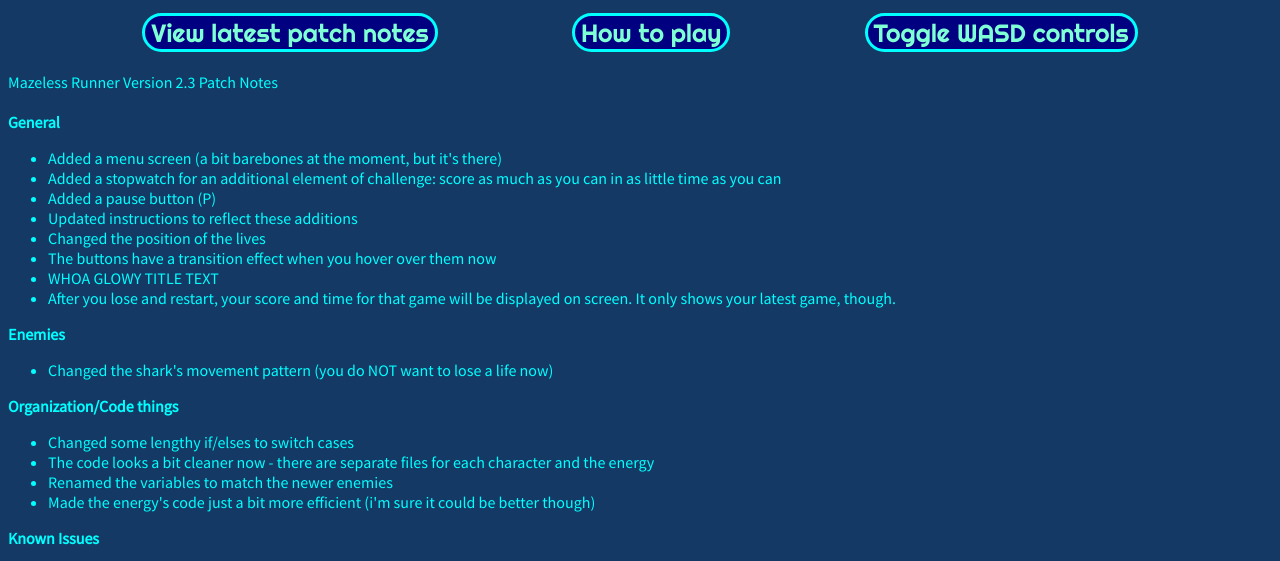
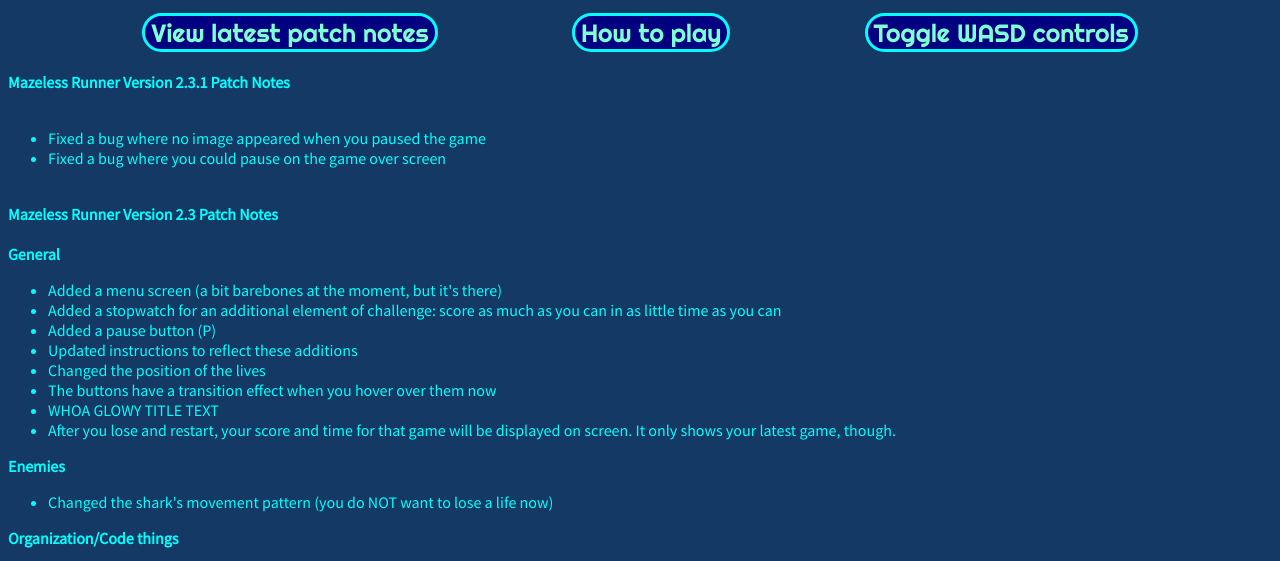
Before and after one commit to chum-bot/mazelessRunner, a plain HTML site: page index.html in a window 1280 px wide. Both pictures are taken after a click on the button "View latest patch notes". Shown: the part 164-725 px from the top of the page. Drawn offline with Linux system fonts and the light colour scheme; a web font is replaced by a local one.

Commit message:
Version 2.3.1

```diff
--- a/index.html
+++ b/index.html
@@ -58,7 +58,15 @@
     }
     function patchNotes() {
       document.getElementById("info").innerHTML =
-        "Mazeless Runner Version 2.3 Patch Notes" +
+      "<b>Mazeless Runner Version 2.3.1 Patch Notes</b>"+
+      '</br>' +
+      '</br>' +
+      "<ul>"+
+        "<li>Fixed a bug where no image appeared when you paused the game</li>"+
+        "<li>Fixed a bug where you could pause on the game over screen</li>"+
+      "</ul>"+
+        "</br>"+
+        "<b>Mazeless Runner Version 2.3 Patch Notes</b>" +
         '</br>' +
         '</br>' +
         "<b>General</b>" +
--- a/js/main.js
+++ b/js/main.js
@@ -191,7 +191,7 @@ function pause(){
       paused = false;
       gamestate = whatsAnEnum.GAMEPLAY;
       get("output_holder").style.opacity = "1";
-      get("everything").style.background = "rgb(19, 57, 100)";
+      get("everything").style.backgroundImage = "none";
       break;
     case false:
       paused = true;
@@ -200,7 +200,7 @@ function pause(){
       get("everything").style.backgroundPosition = "center";
       get("everything").style.backgroundRepeat = "no-repeat";
       get("everything").style.backgroundAttachment = "fixed";
-      get("output_holder").style.opacity = "0.5";
+      get("output_holder").style.opacity = "0.6";
       break;
   }
 }
@@ -250,7 +250,9 @@ document.addEventListener('keydown', function (event) {
   event.preventDefault();
   switch (event.keyCode) {
     case 80:
-      pause()
+      if(gamestate == whatsAnEnum.GAMEPLAY){
+        pause();
+      }
       break;
     case 186:
       gamestate = whatsAnEnum.GAMEPLAY;
```
